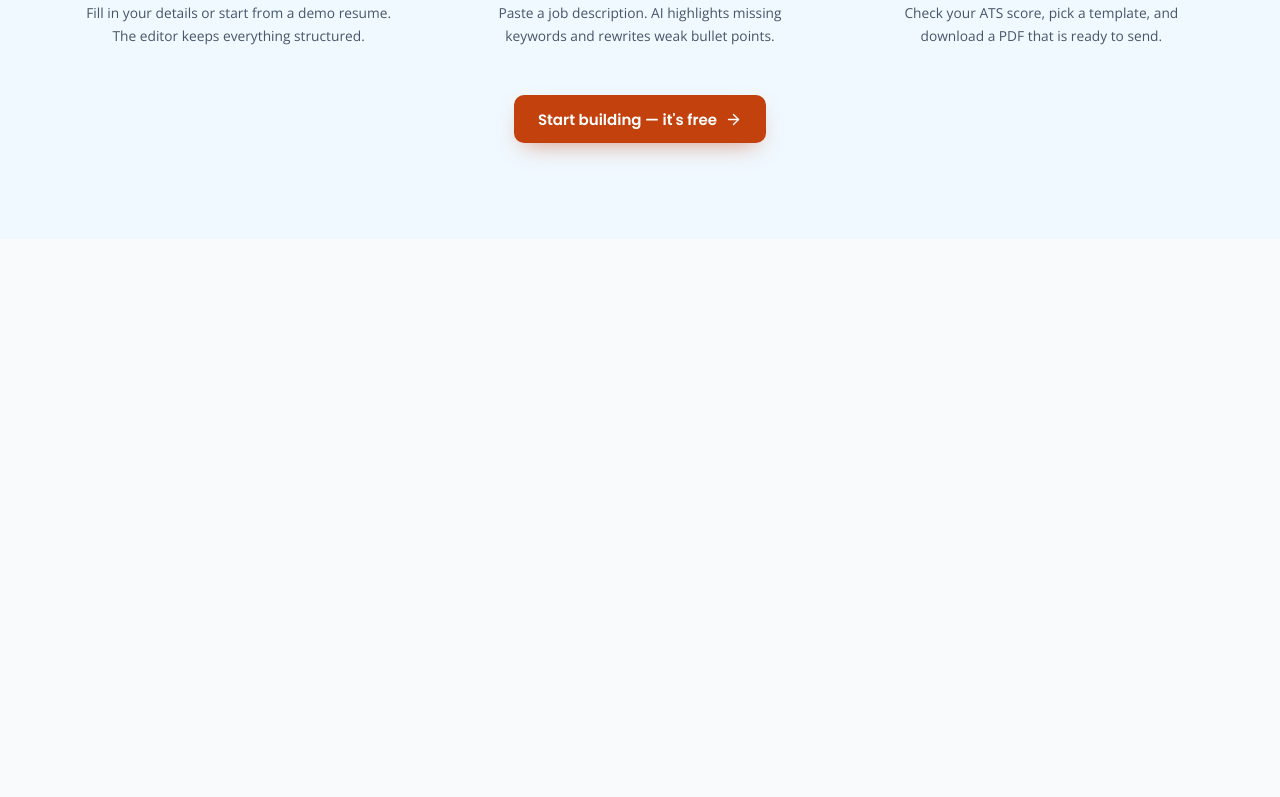
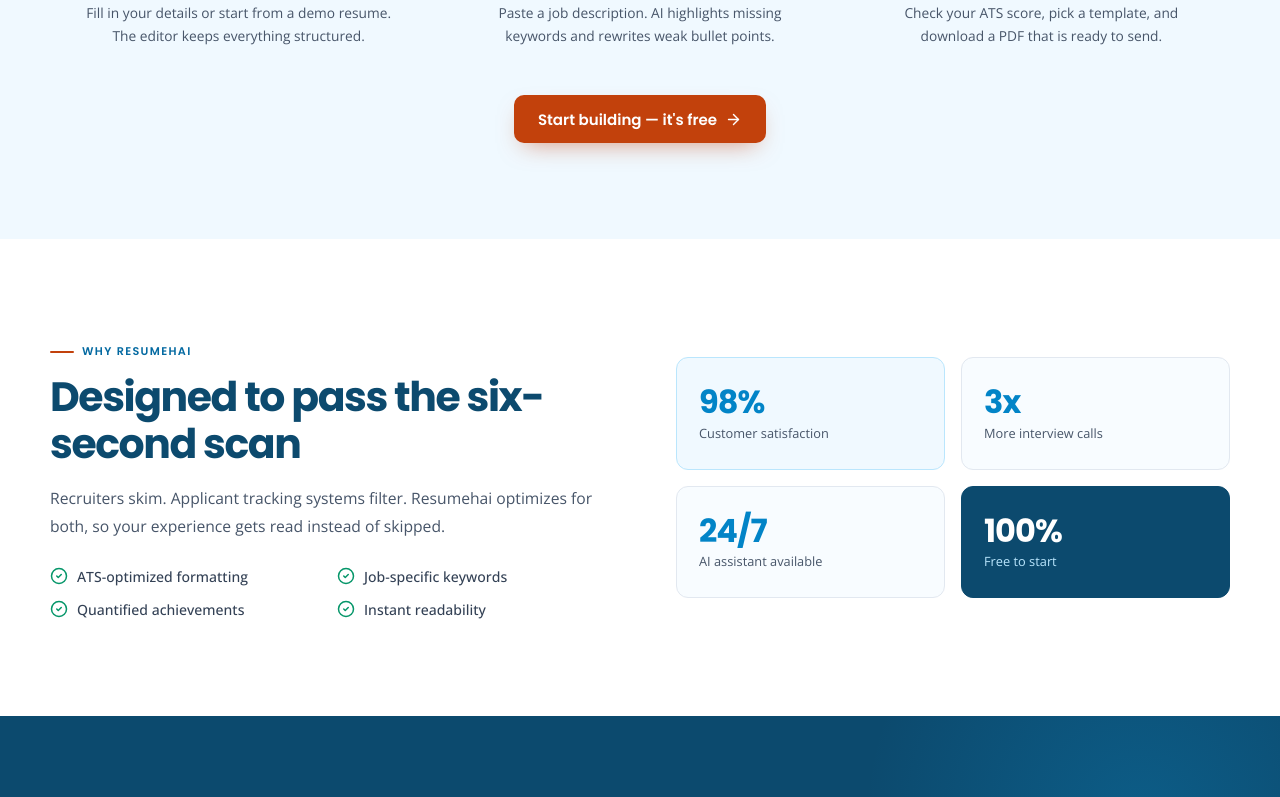
Before and after one commit to deepsingh-co/Resumehai, a React (Vite) app in the folder resume-builder/client/: page / in a window 1280 px wide. Shown: the part 2000-2797 px from the top of the page. Before the commit the page ends 2239 px from the top, so only its background shows below. Built offline with nearby package versions, Linux system fonts and the light colour scheme.

Commit message:
feat(landing): add about, testimonials, and conversion CTA

```diff
--- a/resume-builder/client/src/pages/Landing.jsx
+++ b/resume-builder/client/src/pages/Landing.jsx
@@ -61,6 +61,30 @@ const steps = [
     label: 'Step 03',
     title: 'Export and apply',
     description: 'Check your ATS score, pick a template, and download a PDF that is ready to send.',
+  },
+];
+
+const testimonials = [
+  {
+    quote:
+      'I updated my resume on a Sunday and had two interviews booked by Wednesday. The ATS score showed me exactly what was missing.',
+    name: 'Priya Nair',
+    role: 'Product Manager',
+    initials: 'PN',
+  },
+  {
+    quote:
+      'The AI suggestions are specific, not generic. Every bullet point sounds like something a recruiter would actually want to read.',
+    name: 'Daniel Reyes',
+    role: 'Data Analyst',
+    initials: 'DR',
+  },
+  {
+    quote:
+      'Finally, a builder that does not make my resume look like a template. Clean layouts, fast export, zero formatting headaches.',
+    name: 'Aisha Khan',
+    role: 'UX Designer',
+    initials: 'AK',
   },
 ];
 
@@ -330,6 +354,108 @@ function Landing() {
             </div>
           </div>
         </section>
+
+        <section id="about" className="landing-section landing-about" aria-labelledby="about-title">
+          <div className="landing-container landing-about-grid">
+            <div className="landing-about-copy">
+              <span className="landing-kicker">Why Resumehai</span>
+              <h2 id="about-title">Designed to pass the six-second scan</h2>
+              <p>
+                Recruiters skim. Applicant tracking systems filter. Resumehai optimizes for both, so
+                your experience gets read instead of skipped.
+              </p>
+
+              <ul className="landing-checklist">
+                <li>
+                  <CheckCircle2 className="landing-check" size={18} aria-hidden="true" />
+                  ATS-optimized formatting
+                </li>
+                <li>
+                  <CheckCircle2 className="landing-check" size={18} aria-hidden="true" />
+                  Job-specific keywords
+                </li>
+                <li>
+                  <CheckCircle2 className="landing-check" size={18} aria-hidden="true" />
+                  Quantified achievements
+                </li>
+                <li>
+                  <CheckCircle2 className="landing-check" size={18} aria-hidden="true" />
+                  Instant readability
+                </li>
+              </ul>
+            </div>
+
+            <div className="landing-about-stats">
+              <div className="landing-stat-card">
+                <div className="landing-stat-value">98%</div>
+                <div className="landing-stat-desc">Customer satisfaction</div>
+              </div>
+              <div className="landing-stat-card">
+                <div className="landing-stat-value">3x</div>
+                <div className="landing-stat-desc">More interview calls</div>
+              </div>
+              <div className="landing-stat-card">
+                <div className="landing-stat-value">24/7</div>
+                <div className="landing-stat-desc">AI assistant available</div>
+              </div>
+              <div className="landing-stat-card">
+                <div className="landing-stat-value">100%</div>
+                <div className="landing-stat-desc">Free to start</div>
+              </div>
+            </div>
+          </div>
+        </section>
+
+        <section
+          id="testimonials"
+          className="landing-section landing-testimonials"
+          aria-labelledby="testimonials-title"
+        >
+          <div className="landing-container">
+            <div className="landing-section-head">
+              <span className="landing-kicker">Job seeker stories</span>
+              <h2 id="testimonials-title">Real resumes. Real interviews.</h2>
+              <p>
+                A few results from people who stopped guessing and started applying with confidence.
+              </p>
+            </div>
+
+            <div className="landing-testimonial-grid">
+              {testimonials.map((testimonial) => (
+                <figure key={testimonial.name} className="landing-testimonial">
+                  <div className="landing-testimonial-stars" role="img" aria-label="5 out of 5 stars">
+                    {[0, 1, 2, 3, 4].map((star) => (
+                      <Star key={star} size={13} fill="currentColor" aria-hidden="true" />
+                    ))}
+                  </div>
+                  <blockquote>&ldquo;{testimonial.quote}&rdquo;</blockquote>
+                  <figcaption className="landing-testimonial-author">
+                    <div className="landing-testimonial-avatar" aria-hidden="true">
+                      {testimonial.initials}
+                    </div>
+                    <div>
+                      <strong>{testimonial.name}</strong>
+                      <span>{testimonial.role}</span>
+                    </div>
+                  </figcaption>
+                </figure>
+              ))}
+            </div>
+          </div>
+        </section>
+
+        <section className="landing-cta" aria-labelledby="cta-title">
+          <div className="landing-container landing-cta-inner">
+            <div>
+              <h2 id="cta-title">Your next role is one better resume away.</h2>
+              <p>Start free. No credit card, no templates to wrestle with.</p>
+            </div>
+            <Link to="/register" className="landing-btn landing-btn-light">
+              Build my resume free
+              <ArrowRight size={17} aria-hidden="true" />
+            </Link>
+          </div>
+        </section>
       </main>
     </div>
   );
```
